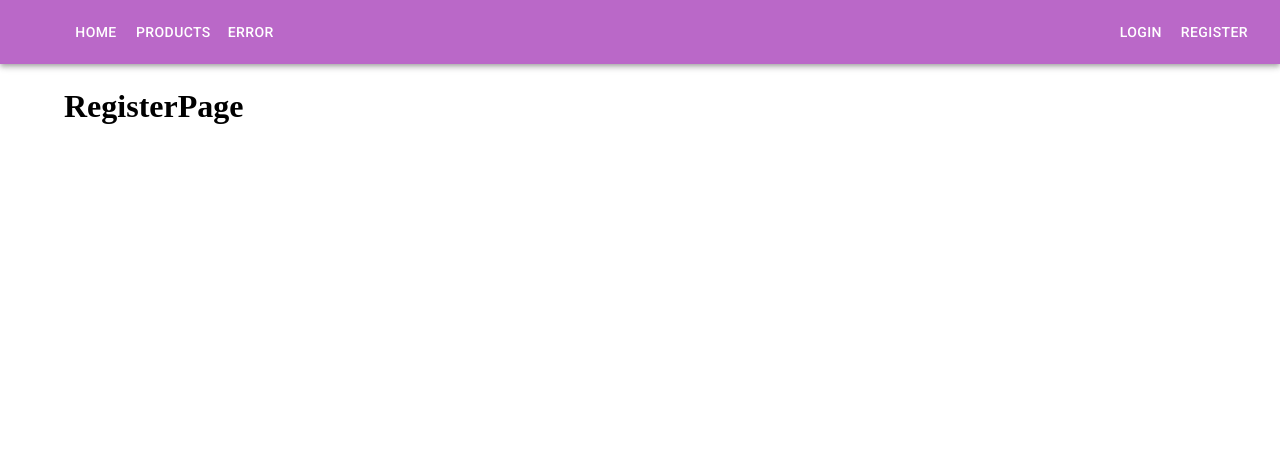
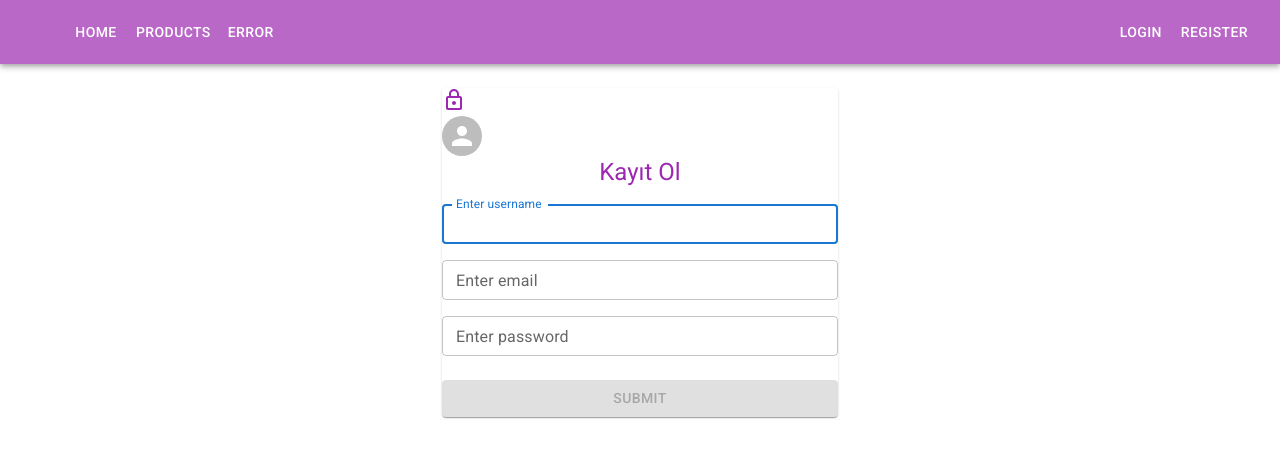
Before and after one commit to ZozanYagci/react-advanced-store-app, a React (Vite) app: page /register in a window 1280 px wide. Shown: the top 458 px of the page. Built offline with nearby package versions, Linux system fonts and the light colour scheme; no server answers; some icons are missing.

Commit message:
add login and registration forms with full functionality

```diff
--- a/package.json
+++ b/package.json
@@ -19,6 +19,7 @@
     "axios": "^1.10.0",
     "react": "19.0.0",
     "react-dom": "19.0.0",
+    "react-hook-form": "^7.62.0",
     "react-redux": "^9.2.0",
     "react-router": "^7.7.0",
     "react-toastify": "^11.0.5"
--- a/src/App.jsx
+++ b/src/App.jsx
@@ -1,18 +1,20 @@
 import { createBrowserRouter, RouterProvider } from "react-router";
 import HomePage from "./pages/Home";
-import LoginPage from "./pages/Login";
-import RegisterPage from "./pages/Register";
+import LoginPage from "./pages/account/Login";
+import RegisterPage from "./pages/account/Register";
 import ProductsPage from "./pages/Products";
-import MainLayout from "./layouts/Main";
 import ProductDetailsPage from "./pages/ProductDetails";
 import ErrorPage from "./pages/errors/Error";
 import ServerErrorPage from "./pages/errors/ServerError";
 import NotFoundPage from "./pages/errors/NotFound";
-import { useEffect } from "react";
+import { useEffect, useState } from "react";
 import requests from "./api/apiClient";
 import CartPage from "./pages/cart/Cart";
 import { useDispatch } from "react-redux";
-import { setCart } from "./pages/cart/cartSlice";
+import { getCart, setCart } from "./pages/cart/cartSlice";
+import { getUser, logout, setUser } from "./pages/account/accountSlice";
+import MainLayout from "./layouts/Main";
+import Loading from "./components/Loading";
 
 export const router = createBrowserRouter([
   {
@@ -47,12 +49,16 @@ export const router = createBrowserRouter([
 
 function App() {
   const dispatch = useDispatch();
-  useEffect(() => {
-    requests.cart
-      .get()
-      .then((cart) => dispatch(setCart(cart)))
-      .catch((error) => console.log(error));
-  }, []);
+  const [loading, setLoading] = useState(true);
+
+  const initApp = async () => {
+    await dispatch(getUser());
+    await dispatch(getCart());
+  };
+
+  useEffect(() => {}, []);
+  initApp().then(() => setLoading(false));
+  if (loading) return <Loading message="Uygulama Başlatılıyor"></Loading>;
   return <RouterProvider router={router} />;
 }
 
--- a/src/api/apiClient.js
+++ b/src/api/apiClient.js
@@ -1,9 +1,16 @@
 import axios from "axios";
 import { toast } from "react-toastify";
 import { router } from "../App";
+import { store } from "../store/store";
 
 axios.defaults.baseURL = "http://localhost:5000/";
 axios.defaults.withCredentials = true;
+
+axios.interceptors.request.use((request) => {
+  const token = store.getState().account.user?.token;
+  if (token) request.headers.Authorization = `Bearer ${token}`;
+  return request;
+});
 
 axios.interceptors.response.use(
   (response) => {
@@ -77,10 +84,16 @@ const cart = {
   deleteItem: (productId, quantity = 1) =>
     methods.delete(`carts?productId=${productId}&quantity=${quantity}`),
 };
+const account = {
+  login: (formData) => methods.post("users/login", formData),
+  register: (formData) => methods.post("users/register", formData),
+  getUser: () => methods.get("users/getUser"),
+};
 
 const requests = {
   products,
   errors,
   cart,
+  account,
 };
 export default requests;
--- a/src/components/Navbar.jsx
+++ b/src/components/Navbar.jsx
@@ -2,8 +2,8 @@ import { AppBar, Badge, Box, Button, IconButton, Toolbar } from "@mui/material";
 import StorefrontIcon from "@mui/icons-material/Storefront";
 import { Link, NavLink } from "react-router";
 import ShoppingCartIcon from "@mui/icons-material/ShoppingCart";
-import { useCartContext } from "../context/CartContext";
-import { useSelector } from "react-redux";
+import { useDispatch, useSelector } from "react-redux";
+import { logout } from "../pages/account/accountSlice";
 
 const links = [
   { title: "Home", to: "/" },
@@ -18,6 +18,8 @@ const authLinks = [
 
 export default function Navbar() {
   const { cart } = useSelector((state) => state.cart);
+  const { user } = useSelector((state) => state.account);
+  const dispatch = useDispatch();
   const itemCount = cart?.cartItems.reduce(
     (total, item) => total + item.product.quantity,
     0
@@ -53,6 +55,16 @@ export default function Navbar() {
               <ShoppingCartIcon />
             </Badge>
           </IconButton>
+
+          {user ? (
+            <>
+              <Button color="inherit">{user.username}</Button>
+              <Button color="inherit" onClick={() => dispatch(logout())}>
+                Logout
+              </Button>
+            </>
+          ) : (
+            <>
               {authLinks.map((link) => (
                 <Button
                   key={link.to}
@@ -63,6 +75,8 @@ export default function Navbar() {
                   {link.title}
                 </Button>
               ))}
+            </>
+          )}
         </Box>
       </Toolbar>
     </AppBar>
--- a/src/pages/Login.jsx
+++ /dev/null
@@ -1,3 +0,0 @@
-export default function LoginPage() {
-  return <h1>LoginPage</h1>;
-}
--- a/src/pages/Register.jsx
+++ /dev/null
@@ -1,3 +0,0 @@
-export default function RegisterPage() {
-  return <h1>RegisterPage</h1>;
-}
--- /dev/null
+++ b/src/pages/account/Login.jsx
@@ -0,0 +1,100 @@
+import { LockOutlined } from "@mui/icons-material";
+import {
+  Avatar,
+  Box,
+  Button,
+  CircularProgress,
+  Container,
+  Paper,
+  TextField,
+  Typography,
+} from "@mui/material";
+import { useForm } from "react-hook-form";
+import requests from "../../api/apiClient";
+import { useDispatch, useSelector } from "react-redux";
+import { loginUser } from "./accountSlice";
+
+
+export default function LoginPage() {
+  const dispatch = useDispatch();
+  const { status } = useSelector((state) => state.account);
+  const {
+    register,
+    handleSubmit,
+    formState: { errors, isValid },
+  } = useForm({
+    defaultValues: {
+      username: "",
+      password: "",
+    },
+  });
+
+  function handleForm(data) {
+    dispatch(loginUser(data));
+  }
+
+  return (
+    <Container maxWidth="xs">
+      <Paper sx={{ mx: "auto", mb: 2, color: "secondary.main" }}>
+        <LockOutlined />
+        <Avatar />
+        <Typography
+          component="h1"
+          variant="h5"
+          sx={{ textAlign: "center", mb: 2 }}
+        >
+          Giriş
+        </Typography>
+        <Box
+          component="form"
+          onSubmit={handleSubmit(handleForm)}
+          noValidate
+          sx={{ mb: 2 }}
+        >
+          <TextField
+            {...register("username", {
+              required: "username zorunlu alan",
+              minLength: {
+                value: 3,
+                message: "username min. 3 karakter olmalıdır.",
+              },
+            })}
+            label="Enter username"
+            size="small"
+            fullWidth
+            autoFocus
+            sx={{ mb: 2 }}
+            error={!!errors.username}
+            helperText={errors.username?.message}
+          ></TextField>
+          <TextField
+            {...register("password", {
+              required: "password zorunlu alan",
+              minLength: {
+                value: 3,
+                message: "username min. 3 karakter olmalıdır.",
+              },
+            })}
+            type="password"
+            label="Enter password"
+            size="small"
+            fullWidth
+            sx={{ mb: 2 }}
+            error={!!errors.password}
+            helperText={errors.password?.message}
+          ></TextField>
+          <Button
+            type="submit"
+            variant="contained"
+            fullWidth
+            sx={{ mt: 1 }}
+            disabled={!isValid}
+            color="secondary"
+          >
+            {status === "pending" ? <CircularProgress size="25px" /> : "Submit"}
+          </Button>
+        </Box>
+      </Paper>
+    </Container>
+  );
+}
--- /dev/null
+++ b/src/pages/account/Register.jsx
@@ -0,0 +1,116 @@
+import { Email, LockOutlined } from "@mui/icons-material";
+import {
+  Avatar,
+  Box,
+  Button,
+  CircularProgress,
+  Container,
+  Paper,
+  TextField,
+  Typography,
+} from "@mui/material";
+import { useForm } from "react-hook-form";
+import requests from "../../api/apiClient";
+import { useDispatch, useSelector } from "react-redux";
+import { registerUser } from "./accountSlice";
+
+export default function RegisterPage() {
+  const dispatch = useDispatch();
+  const { status } = useSelector((state) => state.account);
+  const {
+    register,
+    handleSubmit,
+    formState: { errors, isValid },
+  } = useForm({
+    defaultValues: {
+      username: "",
+      email: "",
+      password: "",
+    },
+  });
+
+  function handleForm(data) {
+    dispatch(registerUser(data));
+  }
+
+  return (
+    <Container maxWidth="xs">
+      <Paper sx={{ mx: "auto", mb: 2, color: "secondary.main" }}>
+        <LockOutlined />
+        <Avatar />
+        <Typography
+          component="h1"
+          variant="h5"
+          sx={{ textAlign: "center", mb: 2 }}
+        >
+          Kayıt Ol
+        </Typography>
+        <Box
+          component="form"
+          onSubmit={handleSubmit(handleForm)}
+          noValidate
+          sx={{ mb: 2 }}
+        >
+          <TextField
+            {...register("username", {
+              required: "username zorunlu alan",
+              minLength: {
+                value: 3,
+                message: "username min. 3 karakter olmalıdır.",
+              },
+            })}
+            label="Enter username"
+            size="small"
+            fullWidth
+            autoFocus
+            sx={{ mb: 2 }}
+            error={!!errors.username}
+            helperText={errors.username?.message}
+          ></TextField>
+          <TextField
+            {...register("email", {
+              required: "email zorunlu alan",
+              minLength: {
+                value: 3,
+                message: "email min. 3 karakter olmalıdır.",
+              },
+            })}
+            label="Enter email"
+            size="small"
+            fullWidth
+            sx={{ mb: 2 }}
+            error={!!errors.email}
+            helperText={errors.email?.message}
+          ></TextField>
+
+          <TextField
+            {...register("password", {
+              required: "password zorunlu alan",
+              minLength: {
+                value: 3,
+                message: "username min. 3 karakter olmalıdır.",
+              },
+            })}
+            type="password"
+            label="Enter password"
+            size="small"
+            fullWidth
+            sx={{ mb: 2 }}
+            error={!!errors.password}
+            helperText={errors.password?.message}
+          ></TextField>
+          <Button
+            type="submit"
+            variant="contained"
+            fullWidth
+            sx={{ mt: 1 }}
+            disabled={!isValid}
+            color="secondary"
+          >
+            {status === "pending" ? <CircularProgress size="25px" /> : "Submit"}
+          </Button>
+        </Box>
+      </Paper>
+    </Container>
+  );
+}
--- /dev/null
+++ b/src/pages/account/accountSlice.js
@@ -0,0 +1,102 @@
+import { createAsyncThunk, createSlice } from "@reduxjs/toolkit";
+import { router } from "../../App";
+import requests from "../../api/apiClient";
+
+const initialState = {
+  user: null,
+  status: "idle",
+};
+
+export const loginUser = createAsyncThunk(
+  "account/login",
+  async (data, thunkAPI) => {
+    try {
+      const user = await requests.account.login(data);
+      localStorage.setItem("user", JSON.stringify(user));
+      router.navigate("/");
+      return user;
+    } catch (error) {
+      return thunkAPI.rejectWithValue({ message });
+    }
+  }
+);
+
+export const registerUser = createAsyncThunk(
+  "account/register",
+  async (data, thunkAPI) => {
+    try {
+      await requests.account.register(data);
+      router.navigate("/login");
+    } catch (error) {
+      return thunkAPI.rejectWithValue({ message });
+    }
+  }
+);
+
+export const getUser = createAsyncThunk(
+  "account/getUser",
+  async (_, thunkAPI) => {
+    thunkAPI.dispatch(setUser(JSON.parse(localStorage.getItem("user"))));
+    try {
+      const user = await requests.account.getUser();
+      localStorage.setItem("user", JSON.stringify(user));
+      return user;
+    } catch (error) {
+      return thunkAPI.rejectWithValue({ message });
+    }
+  },
+  {
+    condition: () => {
+      if (!localStorage.getItem("user")) return false;
+    },
+  }
+);
+
+export const accountSlice = createSlice({
+  name: "account",
+  initialState,
+  reducers: {
+    setUser: (state, action) => {
+      state.user = action.payload;
+    },
+    logout: (state) => {
+      state.user = null;
+      localStorage.removeItem("user");
+      router.navigate("/login");
+    },
+  },
+
+  extraReducers: (builder) => {
+    builder.addCase(loginUser.pending, (state) => {
+      state.status = "pending";
+    });
+    builder.addCase(loginUser.fulfilled, (state, action) => {
+      state.user = action.payload;
+      state.status = "idle";
+    });
+    builder.addCase(loginUser.rejected, (state) => {
+      state.status = "idle";
+    });
+
+    builder.addCase(registerUser.pending, (state) => {
+      state.status = "pending";
+    });
+    builder.addCase(registerUser.fulfilled, (state, action) => {
+      state.status = "idle";
+    });
+    builder.addCase(registerUser.rejected, (state) => {
+      state.status = "idle";
+    });
+
+    builder.addCase(getUser.fulfilled, (state, action) => {
+      state.user = action.payload;
+    });
+    builder.addCase(getUser.rejected, (state) => {
+      state.user = null;
+      localStorage.removeItem("user");
+      router.navigate("/login");
+    });
+  },
+});
+
+export const { setUser, logout } = accountSlice.actions;
--- a/src/pages/cart/cartSlice.js
+++ b/src/pages/cart/cartSlice.js
@@ -27,6 +27,14 @@ export const deleteItemFromCart = createAsyncThunk(
     }
   }
 );
+
+export const getCart = createAsyncThunk("cart/getCart", async (_, thunkAPI) => {
+  try {
+    return await requests.cart.get();
+  } catch (error) {
+    return thunkAPI.rejectWithValue({ error: error.data });
+  }
+});
 
 export const cartSlice = createSlice({
   name: "cart",
@@ -59,6 +67,9 @@ export const cartSlice = createSlice({
     builder.addCase(deleteItemFromCart.rejected, (state) => {
       state.status = "idle";
     });
+    builder.addCase(getCart.fulfilled, (state, action) => {
+      state.cart = action.payload;
+    });
   },
 });
 
--- a/src/store/store.js
+++ b/src/store/store.js
@@ -2,11 +2,13 @@ import { configureStore } from "@reduxjs/toolkit";
 import { counterSlice } from "../pages/counter/counterSlice";
 import { cartSlice } from "../pages/cart/cartSlice";
 import { catalogSlice } from "../pages/catalog/catalogSlice";
+import { accountSlice } from "../pages/account/accountSlice";
 
 export const store = configureStore({
   reducer: {
     counter: counterSlice.reducer,
     cart: cartSlice.reducer,
     catalog: catalogSlice.reducer,
+    account: accountSlice.reducer,
   },
 });
```
Also changed, not shown: 1 other file (tests, documents, lock files or other folders). Lines whose indentation alone changed are shown as unchanged.
